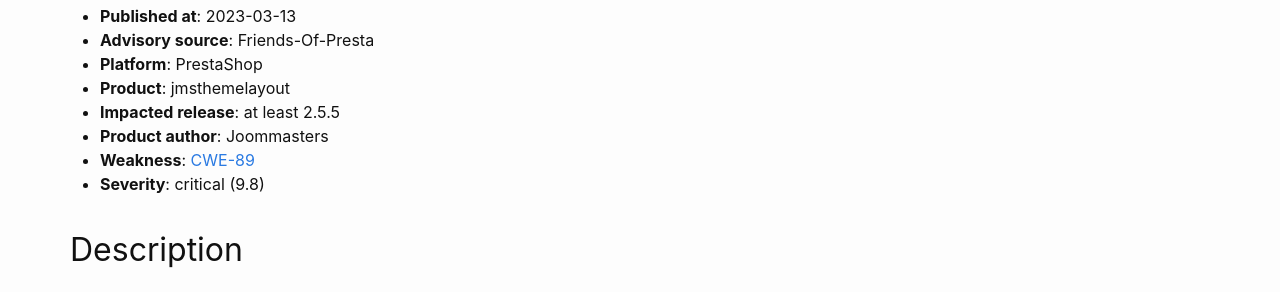
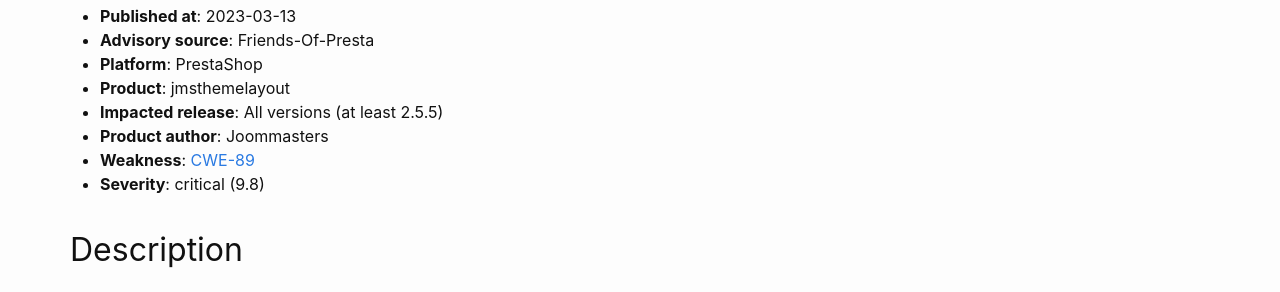
Before and after one commit to friends-of-presta/security-advisories, a Jekyll site: the page built from _posts/2023-03-13-jmsthemelayout.md, in a window 1280 px wide and 900 px high, scrolled down 626 px. Shown: the part 158-450 px from the top of the window. Built offline with Jekyll 4.4.1, drawn with Linux system fonts in a browser that asks for light colours.

Commit message:
Update 2023-03-13-jmsthemelayout.md (#209)
* Update 2023-03-13-jmsthemelayout.md

Fix impacted version text format for better pasing by Wilson Alba module.

* Update 2023-03-13-jmsthemelayout.md

For better parsing, but we keep version.

```diff
--- a/_posts/2023-03-13-jmsthemelayout.md
+++ b/_posts/2023-03-13-jmsthemelayout.md
@@ -20,7 +20,7 @@ This module is for the PrestaShop e-commerce platform and mainly provided with j
 * **Advisory source**: Friends-Of-Presta
 * **Platform**: PrestaShop
 * **Product**: jmsthemelayout
-* **Impacted release**: at least 2.5.5
+* **Impacted release**: All versions (at least 2.5.5)
 * **Product author**: Joommasters
 * **Weakness**: [CWE-89](https://cwe.mitre.org/data/definitions/89.html)
 * **Severity**: critical (9.8)
```
